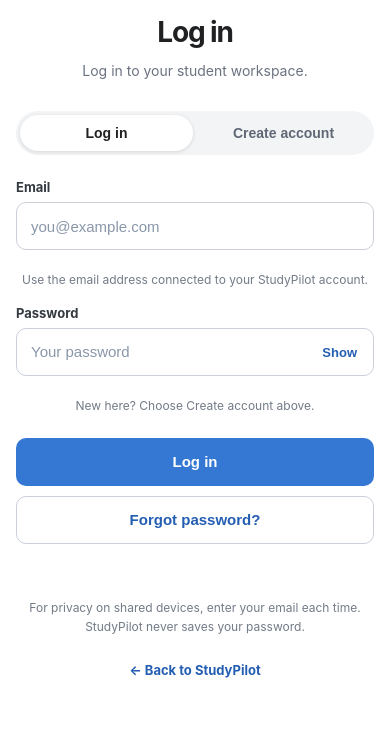
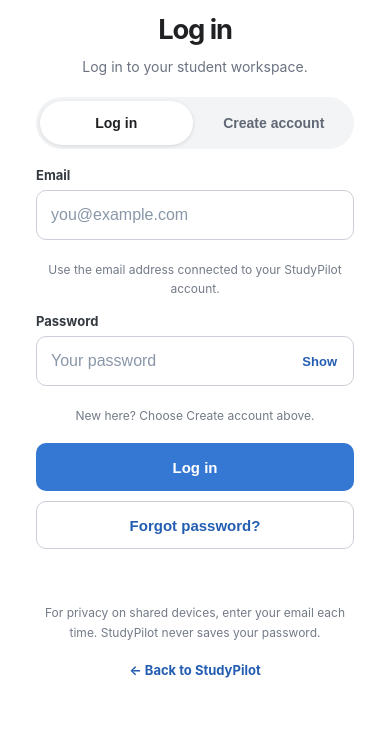
Before and after one commit to babbiraheem-png/studypilot, a website: page login.html in a window 390 px wide. Shown: the part 108-844 px from the top of the page. Drawn offline with Linux system fonts and the light colour scheme; no server answers.

Commit message:
Improve StudyPilot login layout on phones

```diff
--- a/login.html
+++ b/login.html
@@ -2,7 +2,7 @@
 <html lang="en">
 <head>
 <meta charset="utf-8">
-<meta name="viewport" content="width=device-width,initial-scale=1">
+<meta name="viewport" content="width=device-width,initial-scale=1,viewport-fit=cover">
 <title>Log in or Create account · StudyPilot</title>
 <meta name="description" content="Log in or create a StudyPilot student account.">
 <style>
@@ -133,6 +133,41 @@
 @media(max-width:520px){body{padding:20px 16px!important}.card{padding:12px 0!important}h1{font-size:28px!important}.logo{margin-bottom:32px!important}}
 .password-wrap{position:relative}.password-wrap input{padding-right:76px}.password-toggle{position:absolute;right:13px;top:50%;transform:translateY(-50%);padding:7px 4px;font-size:13px;background:transparent!important}.password-toggle:focus-visible{outline:2px solid #3578d4;outline-offset:2px;border-radius:5px}input:invalid:not(:placeholder-shown){border-color:#cbd0d8}@media(prefers-reduced-motion:reduce){*{transition:none!important}}
 
+
+
+/* StudyPilot login — phone layout */
+@media(max-width:600px){
+  html,body{width:100%;min-width:0;min-height:100%;overflow-x:hidden}
+  body{
+    min-height:100svh!important;
+    padding:max(18px,env(safe-area-inset-top)) 16px max(18px,env(safe-area-inset-bottom))!important;
+    place-items:center!important;
+  }
+  .card{
+    width:100%!important;
+    max-width:460px!important;
+    padding:24px 20px!important;
+    margin:0 auto!important;
+    border-radius:22px!important;
+  }
+  .logo{gap:10px!important;margin-bottom:22px!important;font-size:21px!important}
+  .mark{width:42px!important;height:42px!important;flex:0 0 42px!important}
+  h1{font-size:clamp(25px,7vw,29px)!important;line-height:1.18!important}
+  .sub{font-size:14px!important;line-height:1.6!important;margin-bottom:18px!important}
+  .tabs{gap:5px!important;margin-bottom:18px!important}
+  .tab{min-height:44px!important;padding:11px 8px!important;font-size:14px!important}
+  label{font-size:13px!important;margin:15px 0 7px!important}
+  input{min-height:50px!important;padding:13px 14px!important;font-size:16px!important}
+  button.action{min-height:48px!important;font-size:15px!important}
+  .primary{margin-top:18px!important}
+  .small{font-size:12px!important;line-height:1.6!important}
+  .back{margin-top:20px!important}
+  .password-wrap input{padding-right:78px!important}
+}
+@media(max-width:360px){
+  body{padding-left:12px!important;padding-right:12px!important}
+  .card{padding:21px 16px!important}
+}
 
 </style>
 </head>
```
